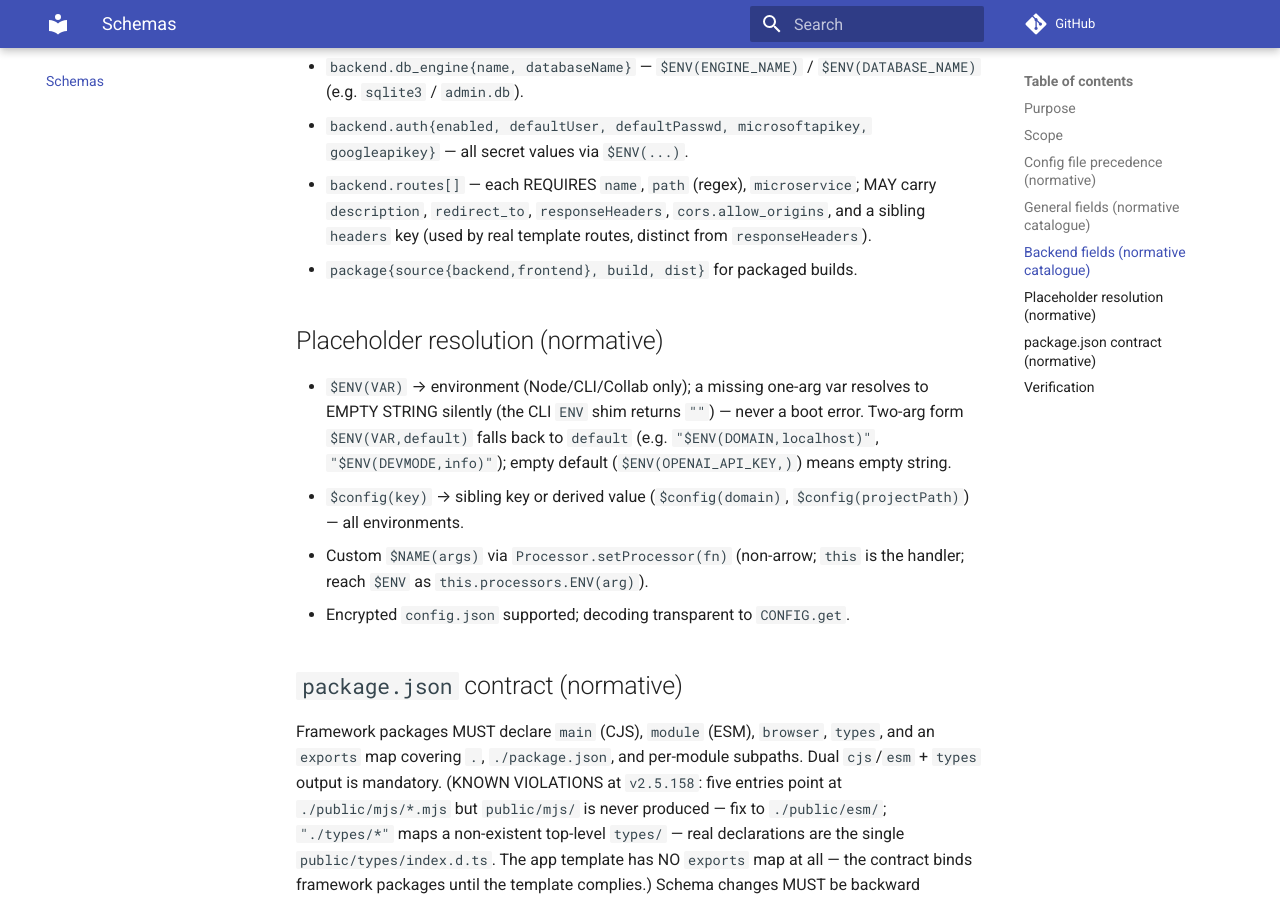
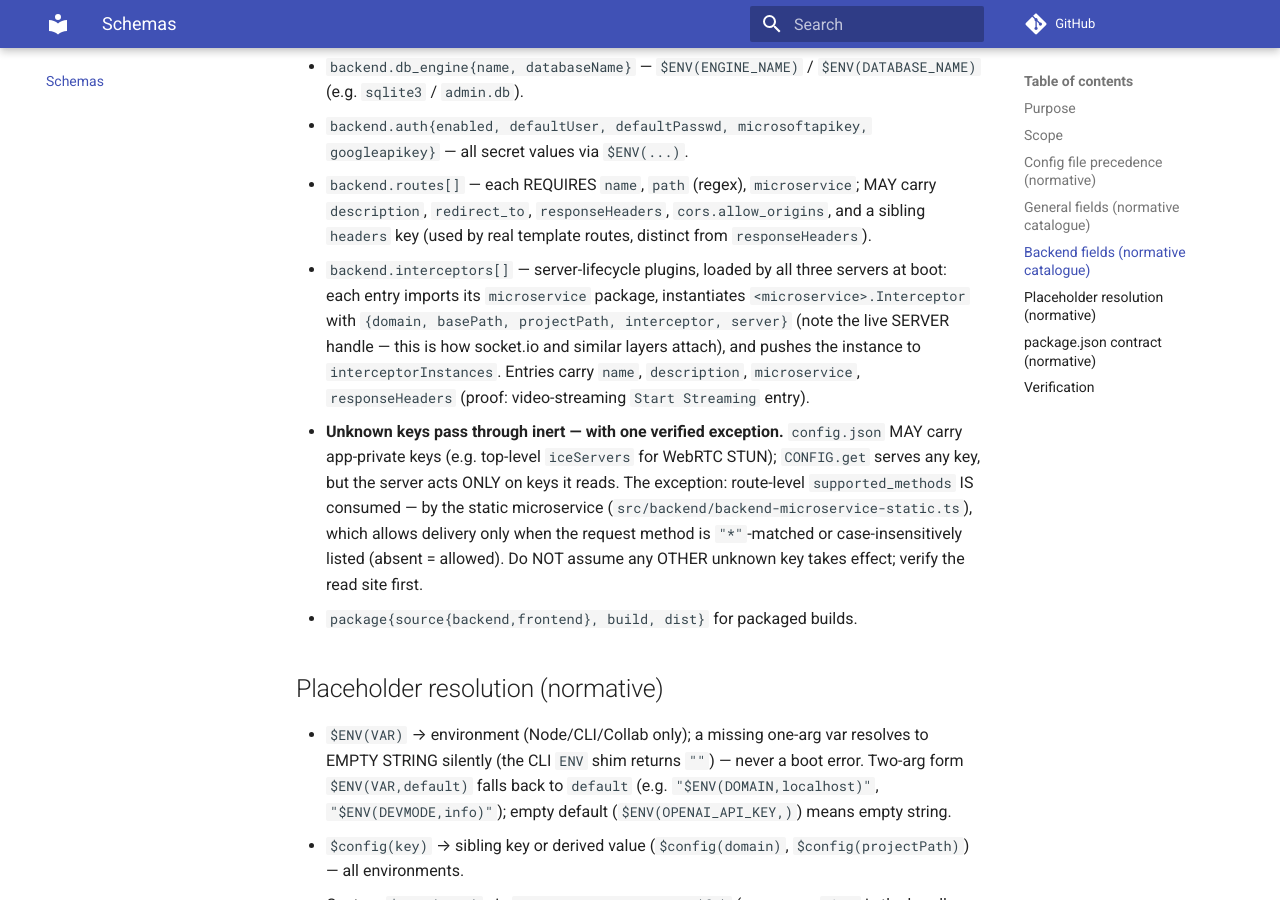
Before and after one commit to QCObjects/product-specs, an MkDocs documentation site: the page built from docs/12-schemas.md, in a window 1280 px wide and 900 px high, scrolled down 1547 px. Built offline with MkDocs 1.6.1 and Material for MkDocs 9.7.7, drawn with Linux system fonts in a browser that asks for light colours; comment, search, counter and statistics services are not loaded.

Commit message:
feat: interceptors catalogue + supported_methods correction

```diff
--- a/docs/12-schemas.md
+++ b/docs/12-schemas.md
@@ -61,6 +61,21 @@ Machine schema: `schemas/config.schema.json`; fixtures: `schemas/examples/*.json
   MAY carry `description`, `redirect_to`, `responseHeaders`, `cors.allow_origins`,
   and a sibling `headers` key (used by real template routes, distinct from
   `responseHeaders`).
+- `backend.interceptors[]` — server-lifecycle plugins, loaded by all three
+  servers at boot: each entry imports its `microservice` package, instantiates
+  `<microservice>.Interceptor` with `{domain, basePath, projectPath,
+  interceptor, server}` (note the live SERVER handle — this is how socket.io
+  and similar layers attach), and pushes the instance to
+  `interceptorInstances`. Entries carry `name`, `description`, `microservice`,
+  `responseHeaders` (proof: video-streaming `Start Streaming` entry).
+- **Unknown keys pass through inert — with one verified exception.** `config.json`
+  MAY carry app-private keys (e.g. top-level `iceServers` for WebRTC STUN);
+  `CONFIG.get` serves any key, but the server acts ONLY on keys it reads.
+  The exception: route-level `supported_methods` IS consumed — by the static
+  microservice (`src/backend/backend-microservice-static.ts`), which allows
+  delivery only when the request method is `"*"`-matched or case-insensitively
+  listed (absent = allowed). Do NOT assume any OTHER unknown key takes effect;
+  verify the read site first.
 - `package{source{backend,frontend}, build, dist}` for packaged builds.
 
 ## Placeholder resolution (normative)
```
Also changed, not shown: docs/05-cli.md (+6 -3 lines), 1 other file.
